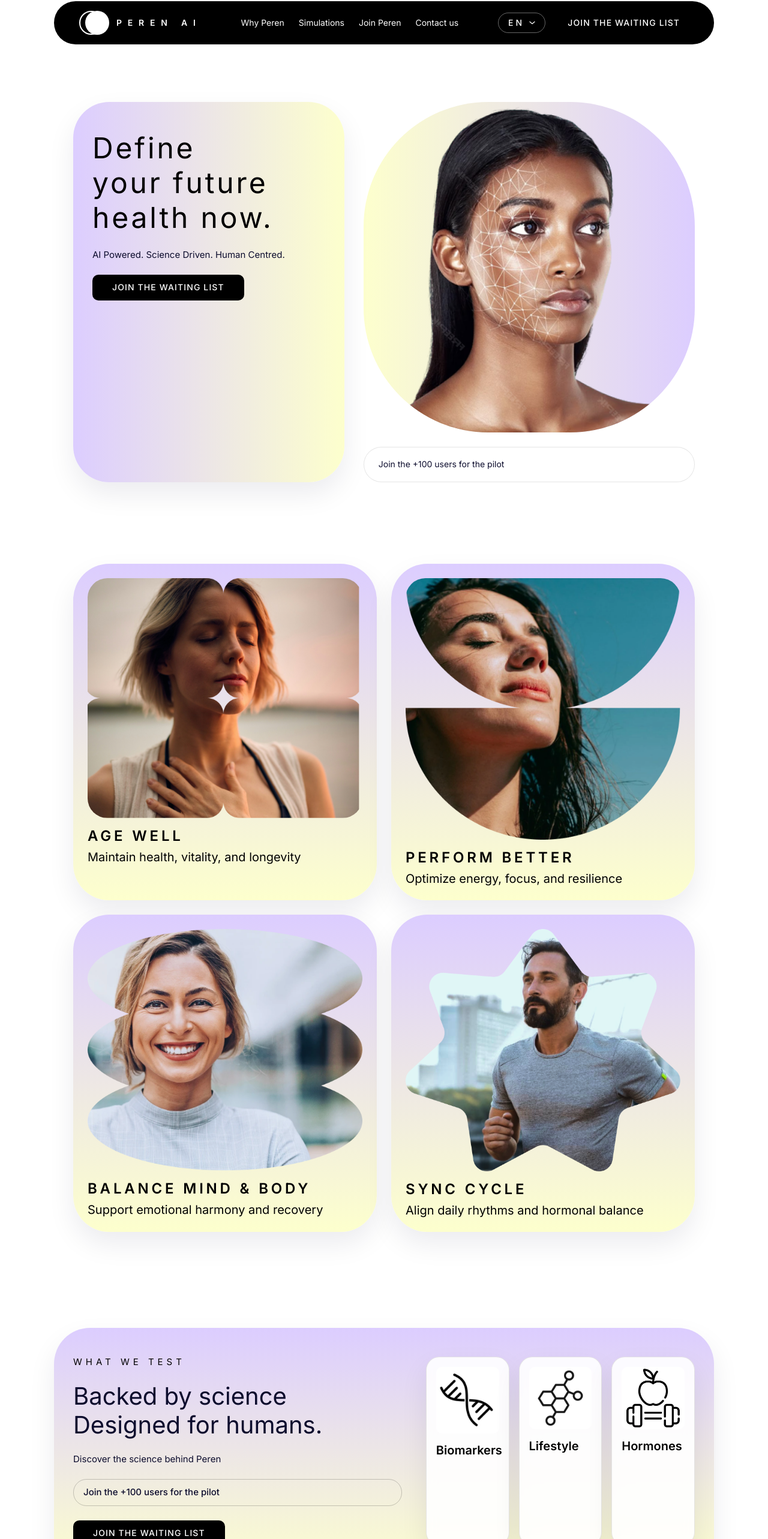
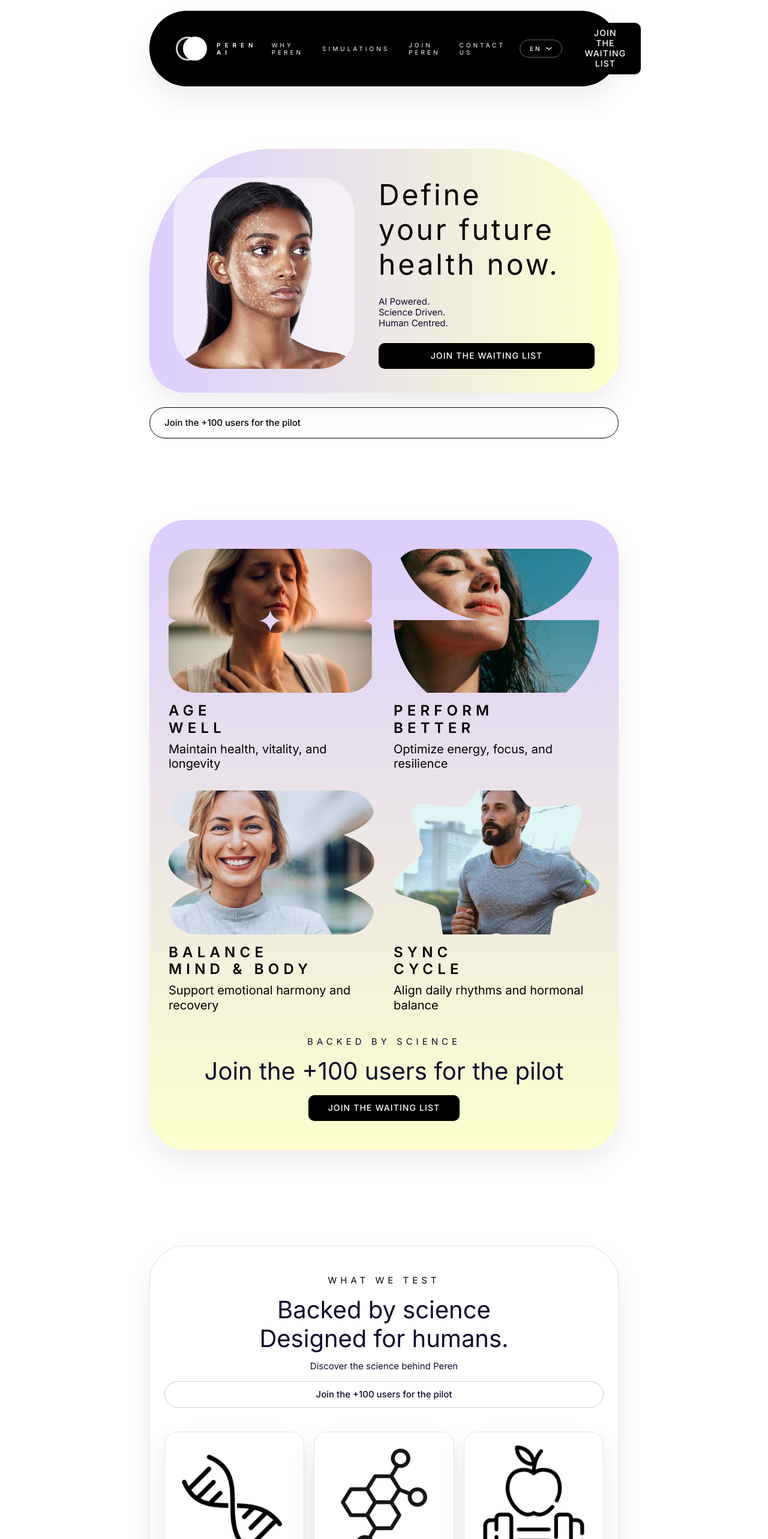
Before and after one commit to Funderlandapp/Peren-Landing-Page, a React (Vite) app: page / in a window 1280 px wide. Shown: the part 22-2588 px from the top of the page at 60% size. Built offline with nearby package versions, Linux system fonts and the light colour scheme.

Commit message:
fix: align layout with figma

```diff
--- a/src/components/layout/Container.jsx
+++ b/src/components/layout/Container.jsx
@@ -1,7 +1,7 @@
 import { createElement } from 'react'
 import clsx from 'clsx'
 
-const baseClass = 'mx-auto w-full max-w-[1100px] px-4 sm:px-6 lg:px-8'
+const baseClass = 'mx-auto w-full max-w-[846px] px-4 sm:px-6 lg:px-8'
 
 const Container = ({ as = 'div', className, children, ...props }) => {
   return createElement(as, { className: clsx(baseClass, className), ...props }, children)
--- a/src/components/sections/Header.jsx
+++ b/src/components/sections/Header.jsx
@@ -7,7 +7,7 @@
   <button
     type="button"
     aria-label="Switch language"
-    className="group flex items-center gap-2 rounded-full border border-white/40 px-4 py-2 text-body-sm font-medium tracking-[0.3em] text-white transition-colors duration-300 hover:border-white hover:text-peren-sun"
+    className="group flex items-center gap-2 rounded-full border border-white/40 px-4 py-2 text-micro font-medium tracking-[0.3em] text-white transition-all duration-300 hover:border-white hover:text-peren-sun"
   >
     <span className="transition-colors duration-300 group-hover:text-peren-sun">EN</span>
     <svg
@@ -28,22 +28,22 @@
 )
 
 const LogoMark = () => (
-  <div className="flex items-center gap-3">
+  <div className="flex items-center gap-4">
     <div className="relative flex items-center justify-center">
-      <span className="absolute h-10 w-10 rounded-full border-2 border-white"></span>
-      <span className="relative ml-5 inline-flex h-10 w-10 rounded-full bg-white"></span>
+      <span className="absolute inline-flex h-10 w-10 rounded-full border-[3px] border-white/80"></span>
+      <span className="relative ml-6 inline-flex h-10 w-10 rounded-full bg-white"></span>
     </div>
-    <span className="text-body-sm font-semibold tracking-[0.7em] text-peren-white">PEREN AI</span>
+    <span className="text-micro font-semibold tracking-[0.7em] text-peren-white">PEREN AI</span>
   </div>
 )
 
-const Header = () => {
-  return (
-    <header className="relative z-10 pt-6 pb-4 text-white" id="top">
-      <Container className="flex items-center justify-between gap-6 rounded-[62px] bg-peren-ink px-6 py-4">
+const Header = () => (
+  <header className="relative z-10 pt-10 pb-6 text-white" id="top">
+    <Container>
+      <div className="flex items-center gap-6 rounded-[62px] bg-peren-ink px-8 py-5 shadow-card">
         <LogoMark />
         <nav
-          className="flex flex-1 flex-wrap items-center justify-center gap-6 text-body-sm"
+          className="mx-auto hidden items-center gap-8 text-micro uppercase tracking-[0.4em] md:flex"
           aria-label="Primary navigation"
         >
           {navLinks.map((item) => (
@@ -62,9 +62,9 @@
           <LanguageToggle />
           <Button className="hidden px-6 py-2 md:inline-flex">{heroContent.cta}</Button>
         </div>
-      </Container>
-    </header>
-  )
-}
+      </div>
+    </Container>
+  </header>
+)
 
 export default Header
--- a/src/components/sections/Hero.jsx
+++ b/src/components/sections/Hero.jsx
@@ -2,12 +2,20 @@
 import Button from '../common/Button'
 import { heroContent } from '../../data/landingContent'
 
-const Hero = () => {
-  return (
-    <section className="pt-section pb-section-sm" id="hero">
-      <Container className="grid gap-8 lg:grid-cols-[0.9fr,1.1fr]">
-        <div className="relative overflow-hidden rounded-[60px] bg-peren-hero px-8 py-12 text-peren-ink shadow-card">
-          <div className="space-y-6">
+const Hero = () => (
+  <section className="pb-section-sm pt-section" id="hero">
+    <Container>
+      <div className="overflow-hidden rounded-t-[210px] rounded-b-[60px] bg-peren-hero px-6 pb-10 pt-12 text-peren-ink shadow-card lg:px-10">
+        <div className="flex flex-col gap-10 lg:flex-row">
+          <div className="flex-1 overflow-hidden rounded-[60px] bg-white/50">
+            <img
+              src={heroContent.image.src}
+              alt={heroContent.image.alt}
+              className="h-full w-full object-cover"
+              loading="eager"
+            />
+          </div>
+          <div className="flex max-w-[360px] flex-col gap-6">
             <h1 className="text-display font-normal tracking-[0.08em]">
               {heroContent.title.split('\n').map((line) => (
                 <span key={line} className="block">
@@ -15,26 +23,16 @@
                 </span>
               ))}
             </h1>
-            <p className="text-body-md text-peren-midnight">{heroContent.subtitle}</p>
+            <p className="text-body-md text-peren-midnight whitespace-pre-line">{heroContent.subtitle}</p>
             <Button className="px-8 py-3">{heroContent.cta}</Button>
           </div>
         </div>
-        <div className="flex flex-col gap-6">
-          <div className="overflow-hidden rounded-pill bg-gradient-to-r from-peren-sun to-peren-lilac">
-            <img
-              src={heroContent.image.src}
-              alt={heroContent.image.alt}
-              className="h-full w-full object-cover"
-              loading="eager"
-            />
       </div>
-          <div className="rounded-46 border border-peren-ink/10 bg-white/80 px-6 py-5 text-body-sm text-peren-midnight backdrop-blur">
+      <div className="mt-6 rounded-46 border border-peren-ink px-6 py-4 text-body-md font-medium text-peren-ink">
         Join the +100 users for the pilot
-          </div>
       </div>
     </Container>
   </section>
 )
-}
 
 export default Hero
--- a/src/components/sections/HowItWorks.jsx
+++ b/src/components/sections/HowItWorks.jsx
@@ -3,9 +3,9 @@
 import { howItWorks } from '../../data/landingContent'
 
 const StepRow = ({ id, title, description }) => (
-  <li className="flex flex-col gap-2 rounded-22 border border-peren-ink/10 bg-white/80 px-5 py-4 shadow-card backdrop-blur">
-    <span className="text-eyebrow font-semibold tracking-[0.2em] text-peren-midnight">{id}</span>
-    <p className="text-kicker font-normal text-peren-midnight">{title}</p>
+  <li className="flex flex-col gap-2 rounded-22 border border-peren-ink/15 bg-white/80 px-6 py-5 shadow-card backdrop-blur">
+    <span className="text-eyebrow font-semibold tracking-[0.3em] text-peren-midnight">{id}</span>
+    <p className="text-kicker font-normal text-peren-midnight whitespace-pre-line">{title}</p>
     <p className="text-body-md text-peren-midnight/80">{description}</p>
   </li>
 )
--- a/src/components/sections/NewsHighlight.jsx
+++ b/src/components/sections/NewsHighlight.jsx
@@ -1,5 +1,4 @@
 import Container from '../layout/Container'
-import Button from '../common/Button'
 import { newsHighlight } from '../../data/landingContent'
 
 const NewsHighlight = () => (
@@ -16,9 +15,9 @@
           <p className="text-body-md uppercase tracking-[0.3em]">{newsHighlight.label}</p>
           <h3 className="text-display-sm font-normal">{newsHighlight.title}</h3>
           <p className="whitespace-pre-line text-body-md leading-relaxed">{newsHighlight.body}</p>
-          <Button as="a" href="#blog" variant="secondary" className="px-8 py-3 text-peren-midnight">
+          <a className="text-body-md font-semibold underline-offset-4 hover:underline" href="#blog">
             {newsHighlight.linkLabel}
-          </Button>
+          </a>
         </div>
       </div>
     </Container>
--- a/src/components/sections/ScienceShowcase.jsx
+++ b/src/components/sections/ScienceShowcase.jsx
@@ -11,28 +11,26 @@
 
 const ScienceShowcase = () => (
   <section className="py-section" id="science">
-    <Container className="rounded-[60px] bg-peren-panel px-6 py-12 text-peren-ink shadow-card">
-      <div className="grid gap-10 lg:grid-cols-[1.1fr,0.9fr]">
-        <div className="space-y-6">
+    <Container>
+      <div className="rounded-[60px] border border-peren-ink/10 bg-white px-6 py-12 text-center text-peren-ink shadow-card">
         <p className="text-body-md uppercase tracking-[0.4em]">{scienceSection.label}</p>
-          <h2 className="text-display-sm font-normal text-peren-midnight">
+        <h2 className="mt-4 text-display-sm font-normal text-peren-midnight">
           {scienceSection.title.split('. ').map((line) => (
             <span key={line} className="block">
               {line}
             </span>
           ))}
         </h2>
-          <p className="text-body-md text-peren-midnight">{scienceSection.caption}</p>
-          <p className="rounded-22 border border-peren-ink/20 px-4 py-3 text-body-md font-medium text-peren-midnight">
+        <p className="mt-3 text-body-md text-peren-midnight">{scienceSection.caption}</p>
+        <p className="mt-4 rounded-22 border border-peren-ink/20 px-4 py-3 text-body-md font-medium text-peren-midnight">
           {scienceSection.kicker}
         </p>
-          <Button className="px-8 py-3">{scienceSection.cta}</Button>
-        </div>
-        <div className="grid gap-4 sm:grid-cols-2 md:grid-cols-3">
+        <div className="mt-10 grid gap-4 md:grid-cols-3">
           {scienceSection.cards.map((card) => (
             <ScienceCard key={card.title} {...card} />
           ))}
         </div>
+        <Button className="mt-8 px-8 py-3">{scienceSection.cta}</Button>
       </div>
     </Container>
   </section>
--- a/src/components/sections/SimulationPillars.jsx
+++ b/src/components/sections/SimulationPillars.jsx
@@ -1,27 +1,45 @@
+import { Fragment } from 'react'
 import Container from '../layout/Container'
 import { simulationPillars } from '../../data/landingContent'
 
 const SimulationPillars = () => (
   <section className="py-section" id="simulations">
-    <Container className="rounded-[55px] border border-peren-ink/15 bg-white/90 px-6 py-10 shadow-card backdrop-blur">
-      <div className="flex flex-col gap-4 text-center">
-        <h3 className="text-kicker font-normal text-peren-midnight">
+    <Container>
+      <div className="rounded-[55px] border border-peren-ink/15 bg-white/95 px-6 py-10 text-center shadow-card backdrop-blur">
+        <p className="text-body-md uppercase tracking-[0.4em] text-peren-midnight">Simulations</p>
+        <h3 className="mt-4 text-display-sm font-normal text-peren-midnight">
           Health checkup, anywhere, anytime
         </h3>
-        <p className="text-body-md text-peren-midnight/80">
+        <p className="mt-3 text-body-md text-peren-midnight/80">
           AI pipelines orchestrate smart simulations and daily harmonization loops so you never drift
           off balance.
         </p>
-      </div>
-      <div className="mt-8 flex flex-wrap items-center justify-center gap-4">
-        {simulationPillars.map((pillar) => (
-          <span
-            key={pillar}
-            className="rounded-pill border border-peren-ink/20 px-6 py-3 text-body-md font-semibold text-peren-ink"
-          >
-            {pillar}
-          </span>
-        ))}
+        <div className="mt-8 flex flex-wrap items-center justify-center gap-3 text-body-md font-semibold text-peren-ink">
+          {simulationPillars.map((pillar, index) => (
+            <Fragment key={pillar}>
+              <span className="rounded-pill border border-peren-ink/20 px-6 py-3">
+                {pillar}
+              </span>
+              {index < simulationPillars.length - 1 && (
+                <svg
+                  width="24"
+                  height="12"
+                  viewBox="0 0 24 12"
+                  fill="none"
+                  aria-hidden
+                >
+                  <path
+                    d="M0 6h22m0 0L17 1m5 5-5 5"
+                    stroke="#000"
+                    strokeWidth="1.5"
+                    strokeLinecap="round"
+                    strokeLinejoin="round"
+                  />
+                </svg>
+              )}
+            </Fragment>
+          ))}
+        </div>
       </div>
     </Container>
   </section>
--- a/src/components/sections/ValueTiles.jsx
+++ b/src/components/sections/ValueTiles.jsx
@@ -1,22 +1,34 @@
 import Container from '../layout/Container'
+import Button from '../common/Button'
 import { valueTiles } from '../../data/landingContent'
 
 const ValueTiles = () => (
   <section id="why" className="py-section">
     <Container>
-      <div className="grid gap-6 md:grid-cols-2">
-        {valueTiles.map((tile) => (
-          <article
-            key={tile.id}
-            className="flex h-full flex-col gap-4 rounded-[60px] bg-peren-panel p-6 text-peren-ink shadow-card"
-          >
-            <img src={tile.image} alt={`${tile.title} collage`} className="rounded-33" loading="lazy" />
-            <div className="space-y-2">
-              <p className="text-eyebrow font-semibold tracking-[0.2em]">{tile.title}</p>
-              <p className="text-body-lg">{tile.description}</p>
-            </div>
-          </article>
-        ))}
+      <div className="rounded-[60px] bg-peren-panel px-8 py-12 shadow-card">
+        <div className="grid gap-8 md:grid-cols-2">
+          {valueTiles.map((tile) => (
+            <article key={tile.id} className="flex flex-col gap-4">
+              <img
+                src={tile.image}
+                alt={`${tile.title} collage`}
+                className="h-[240px] w-full rounded-[46px] object-cover"
+                loading="lazy"
+              />
+              <div className="space-y-2 text-peren-ink">
+                <p className="text-eyebrow font-semibold tracking-[0.3em] uppercase whitespace-pre-line">
+                  {tile.title}
+                </p>
+                <p className="text-body-lg">{tile.description}</p>
+              </div>
+            </article>
+          ))}
+        </div>
+        <div className="mt-10 flex flex-col items-center gap-4 text-center text-peren-midnight">
+          <p className="text-body-md uppercase tracking-[0.4em]">Backed by science</p>
+          <p className="text-display-sm font-normal">Join the +100 users for the pilot</p>
+          <Button className="px-8 py-3">Join the waiting list</Button>
+        </div>
       </div>
     </Container>
   </section>
--- a/src/data/landingContent.js
+++ b/src/data/landingContent.js
@@ -7,7 +7,7 @@
 
 export const heroContent = {
   title: 'Define\nyour future health now.',
-  subtitle: 'AI Powered. Science Driven. Human Centred.',
+  subtitle: 'AI Powered.\nScience Driven.\nHuman Centred.',
   cta: 'Join the waiting list',
   image: {
     src: '/assets/hero-clinic-2x.png',
@@ -18,25 +18,25 @@
 export const valueTiles = [
   {
     id: 'age',
-    title: 'AGE WELL',
+    title: 'AGE\nWELL',
     description: 'Maintain health, vitality, and longevity',
     image: '/assets/value-age-visual.png',
   },
   {
     id: 'perform',
-    title: 'PERFORM BETTER',
+    title: 'PERFORM\nBETTER',
     description: 'Optimize energy, focus, and resilience',
     image: '/assets/value-perform-visual.png',
   },
   {
     id: 'balance',
-    title: 'BALANCE MIND & BODY',
+    title: 'BALANCE\nMIND & BODY',
     description: 'Support emotional harmony and recovery',
     image: '/assets/value-balance-visual.png',
   },
   {
     id: 'sync',
-    title: 'SYNC CYCLE',
+    title: 'SYNC\nCYCLE',
     description: 'Align daily rhythms and hormonal balance',
     image: '/assets/value-sync-visual.png',
   },
@@ -73,18 +73,18 @@
   steps: [
     {
       id: '01',
-      title: 'Scan Your Body',
+      title: 'Scan\nYour Body',
       description: 'See how it performs now. Discover your Body Age and Health profile.',
     },
     {
       id: '02',
-      title: 'Simulate Interventions',
+      title: 'Simulate\nInterventions',
       description:
         'Run AI-powered simulations on sleep, nutrition, training, and recovery to map future outcomes.',
     },
     {
       id: '03',
-      title: 'Stay in Sync',
+      title: 'Stay in\nSync',
       description: 'Align daily rhythms with adaptive protocols and continuous insights from your twin.',
     },
   ],
```
Also changed, not shown: 1 other file (tests, documents, lock files or other folders). Lines whose indentation alone changed are shown as unchanged.
